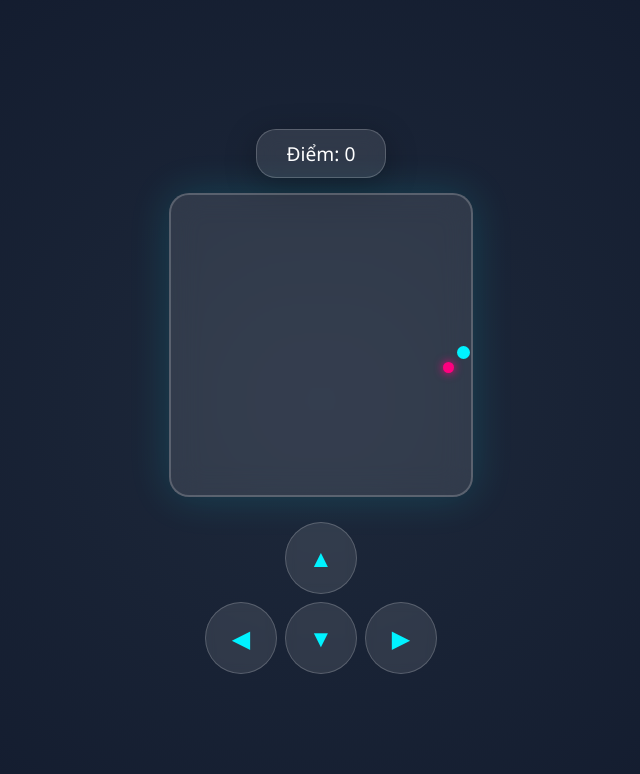
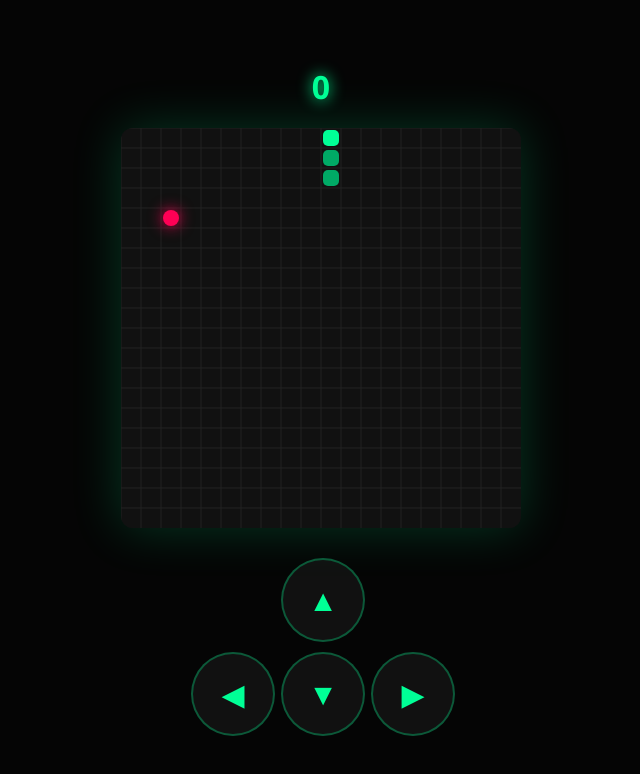
Before and after one commit to tranhaianhdev/chim, a plain HTML site: page index.html in a window 1280 px wide. Shown: the whole page, without its empty margins (319-959 px from the left). Drawn offline with Linux system fonts and the light colour scheme.

Commit message:
Update index.html

```diff
--- a/index.html
+++ b/index.html
@@ -3,197 +3,160 @@
 <head>
     <meta charset="UTF-8">
     <meta name="viewport" content="width=device-width, initial-scale=1.0, maximum-scale=1.0, user-scalable=no">
-    <title>Liquid Glass Snake</title>
+    <title>Snake Pro Max</title>
     <style>
-        :root {
-            --glass: rgba(255, 255, 255, 0.1);
-            --border: rgba(255, 255, 255, 0.2);
-            --neon: #00f2ff;
+        body {
+            margin: 0; background: #050505; color: white;
+            font-family: 'Segoe UI', sans-serif;
+            display: flex; flex-direction: column; align-items: center; justify-content: center;
+            height: 100vh; overflow: hidden; touch-action: none;
         }
+        canvas {
+            background: #111; border-radius: 12px;
+            box-shadow: 0 0 50px rgba(0, 255, 150, 0.2);
+            max-width: 95vw; max-height: 50vh;
+        }
+        .ui { margin-bottom: 20px; text-align: center; }
+        .score { font-size: 32px; font-weight: 900; color: #00ff96; text-shadow: 0 0 15px #00ff96; }
 
-        body {
-            margin: 0;
-            background: radial-gradient(circle at center, #1e293b, #0f172a);
-            color: white;
-            font-family: 'Segoe UI', sans-serif;
-            display: flex;
-            flex-direction: column;
-            align-items: center;
-            justify-content: center;
-            height: 100vh;
-            overflow: hidden;
-            touch-action: none; /* Chống bị kéo trang khi đang chơi */
+        /* Bộ nút điều khiển cực nhạy */
+        .dpad {
+            display: grid; grid-template-columns: repeat(3, 80px); gap: 10px; margin-top: 30px;
         }
-
-        /* Hiệu ứng kính mờ cho bảng điểm */
-        .score-box {
-            background: var(--glass);
-            backdrop-filter: blur(10px);
-            border: 1px solid var(--border);
-            padding: 10px 30px;
-            border-radius: 20px;
-            margin-bottom: 15px;
-            font-size: 1.2rem;
-            box-shadow: 0 8px 32px rgba(0, 0, 0, 0.3);
+        .btn {
+            width: 80px; height: 80px; background: rgba(255,255,255,0.05);
+            border: 2px solid rgba(0, 255, 150, 0.3); border-radius: 50%;
+            display: flex; align-items: center; justify-content: center;
+            font-size: 30px; color: #00ff96; -webkit-tap-highlight-color: transparent;
         }
-
-        /* Màn hình game dạng Liquid Glass */
-        .canvas-container {
-            position: relative;
-            background: var(--glass);
-            backdrop-filter: blur(15px);
-            border: 2px solid var(--border);
-            border-radius: 20px;
-            box-shadow: 0 0 40px rgba(0, 242, 255, 0.15);
-        }
-
-        canvas {
-            display: block;
-            border-radius: 18px;
-        }
-
-        /* Bộ điều khiển cho điện thoại */
-        .controls {
-            margin-top: 25px;
-            display: grid;
-            grid-template-columns: repeat(3, 70px);
-            grid-template-rows: repeat(2, 70px);
-            gap: 10px;
-            justify-items: center;
-        }
-
-        .btn {
-            width: 70px;
-            height: 70px;
-            background: var(--glass);
-            backdrop-filter: blur(5px);
-            border: 1px solid var(--border);
-            border-radius: 50%;
-            display: flex;
-            align-items: center;
-            justify-content: center;
-            font-size: 24px;
-            color: var(--neon);
-            user-select: none;
-            -webkit-tap-highlight-color: transparent;
-        }
-
-        .btn:active {
-            background: var(--neon);
-            color: #000;
-            transform: scale(0.9);
-        }
-
-        .btn-up { grid-column: 2; }
-        .btn-left { grid-column: 1; grid-row: 2; }
-        .btn-down { grid-column: 2; grid-row: 2; }
-        .btn-right { grid-column: 3; grid-row: 2; }
-
+        .btn:active { background: #00ff96; color: #000; transform: scale(0.9); }
     </style>
 </head>
 <body>
 
-    <div class="score-box">Điểm: <span id="score">0</span></div>
-
-    <div class="canvas-container">
-        <canvas id="game" width="300" height="300"></canvas>
+<div class="ui">
+    <div class="score" id="score">0</div>
 </div>
 
-    <div class="controls">
-        <div class="btn btn-up" onclick="changeDir('UP')">▲</div>
-        <div class="btn btn-left" onclick="changeDir('LEFT')">◀</div>
-        <div class="btn btn-down" onclick="changeDir('DOWN')">▼</div>
-        <div class="btn btn-right" onclick="changeDir('RIGHT')">▶</div>
+<canvas id="gameCanvas"></canvas>
+
+<div class="dpad">
+    <div style="grid-column: 2" class="btn" id="up">▲</div>
+    <div style="grid-column: 1" class="btn" id="left">◀</div>
+    <div style="grid-column: 2" class="btn" id="down">▼</div>
+    <div style="grid-column: 3" class="btn" id="right">▶</div>
 </div>
 
 <script>
-        const canvas = document.getElementById("game");
+    const canvas = document.getElementById("gameCanvas");
     const ctx = canvas.getContext("2d");
-        const scoreDoc = document.getElementById("score");
+    const scoreEl = document.getElementById("score");
 
-        const box = 15;
+    const GRID_SIZE = 20;
+    const TILE_COUNT = 20;
+    canvas.width = canvas.height = GRID_SIZE * TILE_COUNT;
+
+    let snake = [{x: 10, y: 10}, {x: 10, y: 11}, {x: 10, y: 12}];
+    let food = {x: 5, y: 5};
+    let dx = 0, dy = -1;
+    let nextDx = 0, nextDy = -1;
     let score = 0;
-        let snake = [{x: 10 * box, y: 10 * box}];
-        let food = {
-            x: Math.floor(Math.random() * 19 + 1) * box,
-            y: Math.floor(Math.random() * 19 + 1) * box
+    let lastTime = 0;
+    let moveTimer = 0;
+    const moveInterval = 120; // Tốc độ di chuyển (ms)
+
+    // Xử lý điều khiển
+    const input = (dir) => {
+        if (dir === 'UP' && dy === 0) { nextDx = 0; nextDy = -1; }
+        if (dir === 'DOWN' && dy === 0) { nextDx = 0; nextDy = 1; }
+        if (dir === 'LEFT' && dx === 0) { nextDx = -1; nextDy = 0; }
+        if (dir === 'RIGHT' && dx === 0) { nextDx = 1; nextDy = 0; }
     };
-        let d = "RIGHT";
 
-        // Nhận phím từ bàn phím (nếu chơi máy tính)
-        document.addEventListener("keydown", (e) => {
-            if(e.keyCode == 37 && d != "RIGHT") d = "LEFT";
-            if(e.keyCode == 38 && d != "DOWN") d = "UP";
-            if(e.keyCode == 39 && d != "LEFT") d = "RIGHT";
-            if(e.keyCode == 40 && d != "UP") d = "DOWN";
+    document.getElementById('up').ontouchstart = () => input('UP');
+    document.getElementById('down').ontouchstart = () => input('DOWN');
+    document.getElementById('left').ontouchstart = () => input('LEFT');
+    document.getElementById('right').ontouchstart = () => input('RIGHT');
+
+    document.addEventListener('keydown', e => {
+        if (e.key === 'ArrowUp') input('UP');
+        if (e.key === 'ArrowDown') input('DOWN');
+        if (e.key === 'ArrowLeft') input('LEFT');
+        if (e.key === 'ArrowRight') input('RIGHT');
     });
 
-        // Hàm cho nút bấm điện thoại
-        function changeDir(dir) {
-            if(dir == "LEFT" && d != "RIGHT") d = "LEFT";
-            if(dir == "UP" && d != "DOWN") d = "UP";
-            if(dir == "RIGHT" && d != "LEFT") d = "RIGHT";
-            if(dir == "DOWN" && d != "UP") d = "DOWN";
+    function update(time) {
+        const dt = time - lastTime;
+        lastTime = time;
+        moveTimer += dt;
+
+        if (moveTimer > moveInterval) {
+            moveTimer = 0;
+            dx = nextDx; dy = nextDy;
+
+            const head = {x: snake[0].x + dx, y: snake[0].y + dy};
+
+            // Va chạm tường hoặc thân
+            if (head.x < 0 || head.x >= TILE_COUNT || head.y < 0 || head.y >= TILE_COUNT ||
+                snake.some((s, i) => i !== 0 && s.x === head.x && s.y === head.y)) {
+                alert("GAME OVER! Điểm: " + score);
+                location.reload();
+                return;
             }
 
-        function draw() {
-            ctx.clearRect(0, 0, canvas.width, canvas.height);
+            snake.unshift(head);
 
-            // Vẽ rắn (kiểu Liquid tròn trịa)
-            for(let i=0; i<snake.length; i++) {
-                ctx.fillStyle = (i == 0) ? "#00f2ff" : "rgba(0, 242, 255, 0.5)";
-                ctx.beginPath();
-                ctx.arc(snake[i].x + box/2, snake[i].y + box/2, box/2 - 1, 0, Math.PI*2);
-                ctx.fill();
+            if (head.x === food.x && head.y === food.y) {
+                score += 10;
+                scoreEl.innerText = score;
+                spawnFood();
+            } else {
+                snake.pop();
+            }
         }
 
-            // Vẽ mồi (Lấp lánh)
-            ctx.fillStyle = "#ff007f";
-            ctx.shadowBlur = 10;
-            ctx.shadowColor = "#ff007f";
+        draw(moveTimer / moveInterval);
+        requestAnimationFrame(update);
+    }
+
+    function spawnFood() {
+        food = {
+            x: Math.floor(Math.random() * TILE_COUNT),
+            y: Math.floor(Math.random() * TILE_COUNT)
+        };
+    }
+
+    function draw(lerp) {
+        ctx.fillStyle = "#111";
+        ctx.fillRect(0, 0, canvas.width, canvas.height);
+
+        // Vẽ lưới mờ
+        ctx.strokeStyle = "#222";
+        for(let i=0; i<canvas.width; i+=GRID_SIZE) {
+            ctx.beginPath(); ctx.moveTo(i, 0); ctx.lineTo(i, canvas.height); ctx.stroke();
+            ctx.beginPath(); ctx.moveTo(0, i); ctx.lineTo(canvas.width, i); ctx.stroke();
+        }
+
+        // Vẽ thức ăn (Animation nhấp nháy)
+        ctx.fillStyle = "#ff0055";
+        ctx.shadowBlur = 15; ctx.shadowColor = "#ff0055";
         ctx.beginPath();
-            ctx.arc(food.x + box/2, food.y + box/2, box/2 - 2, 0, Math.PI*2);
+        ctx.arc(food.x * GRID_SIZE + GRID_SIZE/2, food.y * GRID_SIZE + GRID_SIZE/2, GRID_SIZE/2.5, 0, Math.PI*2);
         ctx.fill();
         ctx.shadowBlur = 0;
 
-            let snakeX = snake[0].x;
-            let snakeY = snake[0].y;
-
-            if(d == "LEFT") snakeX -= box;
-            if(d == "UP") snakeY -= box;
-            if(d == "RIGHT") snakeX += box;
-            if(d == "DOWN") snakeY += box;
-
-            if(snakeX == food.x && snakeY == food.y) {
-                score++;
-                scoreDoc.innerText = score;
-                food = {
-                    x: Math.floor(Math.random() * 19 + 1) * box,
-                    y: Math.floor(Math.random() * 19 + 1) * box
-                };
-            } else {
-                snake.pop();
+        // Vẽ rắn (Smooth Animation)
+        snake.forEach((part, i) => {
+            ctx.fillStyle = i === 0 ? "#00ff96" : "#00aa66";
+            // Vẽ bo góc tròn
+            ctx.beginPath();
+            ctx.roundRect(part.x * GRID_SIZE + 2, part.y * GRID_SIZE + 2, GRID_SIZE - 4, GRID_SIZE - 4, 5);
+            ctx.fill();
+        });
     }
 
-            let newHead = {x: snakeX, y: snakeY};
-
-            if(snakeX < 0 || snakeX >= canvas.width || snakeY < 0 || snakeY >= canvas.height || collision(newHead, snake)) {
-                clearInterval(game);
-                alert("GAME OVER! Điểm: " + score);
-                location.reload();
-            }
-
-            snake.unshift(newHead);
-        }
-
-        function collision(head, array) {
-            for(let i=0; i<array.length; i++) {
-                if(head.x == array[i].x && head.y == array[i].y) return true;
-            }
-            return false;
-        }
-
-        let game = setInterval(draw, 120);
+    spawnFood();
+    requestAnimationFrame(update);
 </script>
 </body>
 </html>
```
Lines whose indentation alone changed are shown as unchanged.
